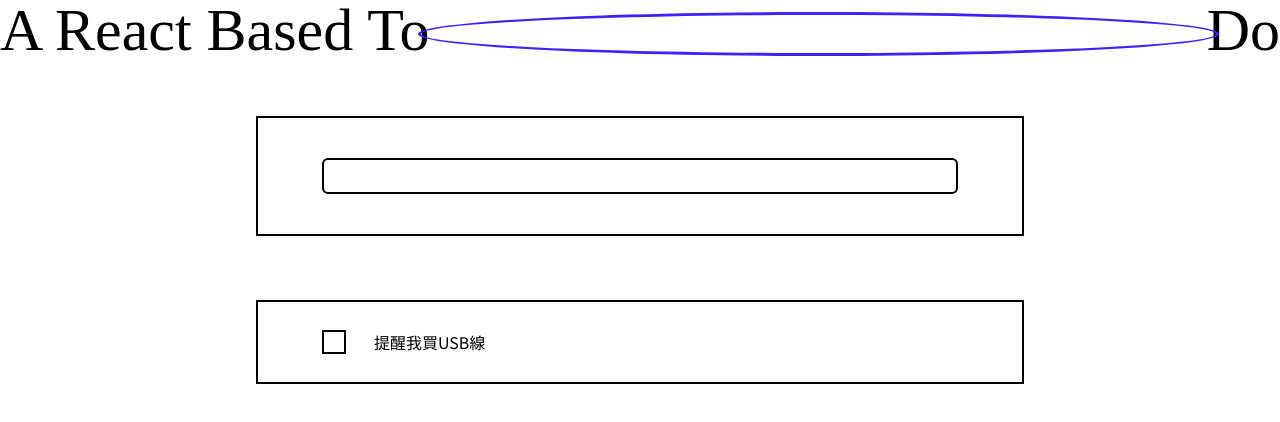
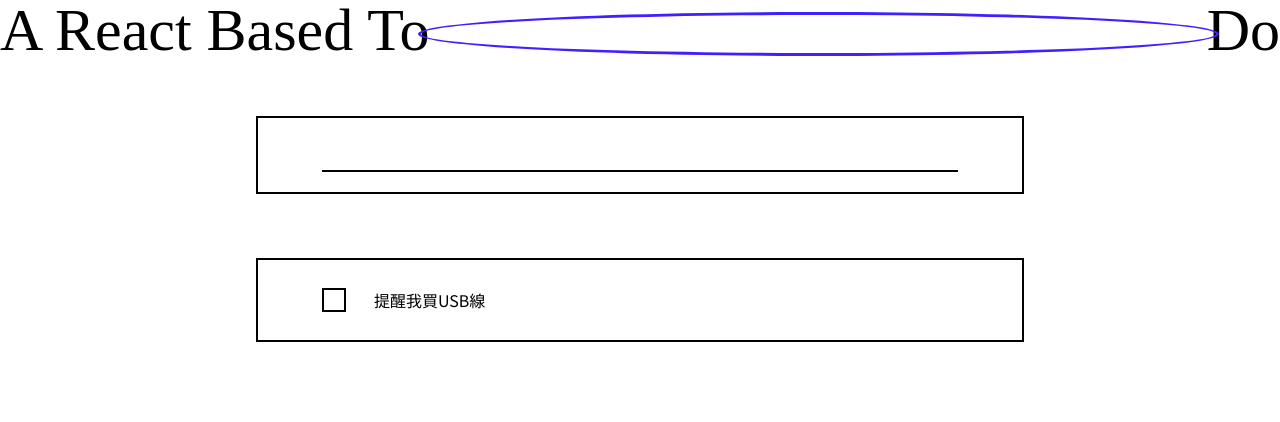
Before and after one commit to todelusion/React-todolist, a React (Vite) app: page / in a window 1280 px wide. Shown: the top 422 px of the page. Built offline with nearby package versions, Linux system fonts and the light colour scheme; a web font is replaced by a local one.

Commit message:
f/bugFixed_UI_Pseudo

```diff
--- a/src/tailwind.css
+++ b/src/tailwind.css
@@ -26,13 +26,13 @@
     @apply relative w-full max-w-xs sm:max-w-md md:max-w-2xl lg:max-w-3xl border-2 border-black bg-white;
   }
   .hover-RectangleContainer {
-    @apply hover:border-primary duration-150 hover:-mt-5 hover:-ml-5 hover:border-2;
+    @apply hover:border-primary duration-150 hover:-ml-5 hover:border-2;
   }
   .RectangleSelf {
     @apply before:absolute before:left-0 before:right-0 before:top-0 before:bottom-0 before:-z-10 before:border-2 before:border-black before:bg-white before:content-[''];
   }
   .hover-RectangleSelf {
-    @apply before:duration-150 hover:before:left-7 hover:before:-right-7 hover:before:top-7 hover:before:-bottom-7;
+    @apply before:duration-150 hover:before:left-4 hover:before:-right-4 hover:before:top-4 hover:before:-bottom-4;
   }
   .hover-faX {
     @apply
--- a/src/views/Todolist.jsx
+++ b/src/views/Todolist.jsx
@@ -22,9 +22,9 @@ function Todolist() {
           To Do
         </h1>
       </nav>
-      <div className="flex flex-col items-center w-full">
-        <div className="mb-16 px-16 py-10  RectangleContainer hover-RectangleContainer RectangleSelf hover-RectangleSelf">
-          <input type="text"  className="py-1 px-1 border-2 border-black rounded-md w-full outline-none"/>
+      {-1<1 && <div className="flex flex-col items-center w-full">
+        <div className="mb-16 px-16 py-5  RectangleContainer hover-RectangleContainer RectangleSelf hover-RectangleSelf">
+          <input type="text"  className="py-1 px-1  border-b-2 border-b-black w-full outline-none"/>
         </div>
         <div className="px-16 py-7 RectangleContainer hover-RectangleContainer RectangleSelf hover-RectangleSelf">
           <ul>
@@ -37,7 +37,7 @@ function Todolist() {
             </li>
           </ul>
         </div>
-      </div>
+      </div>}
     </div>
   );
 }
```
